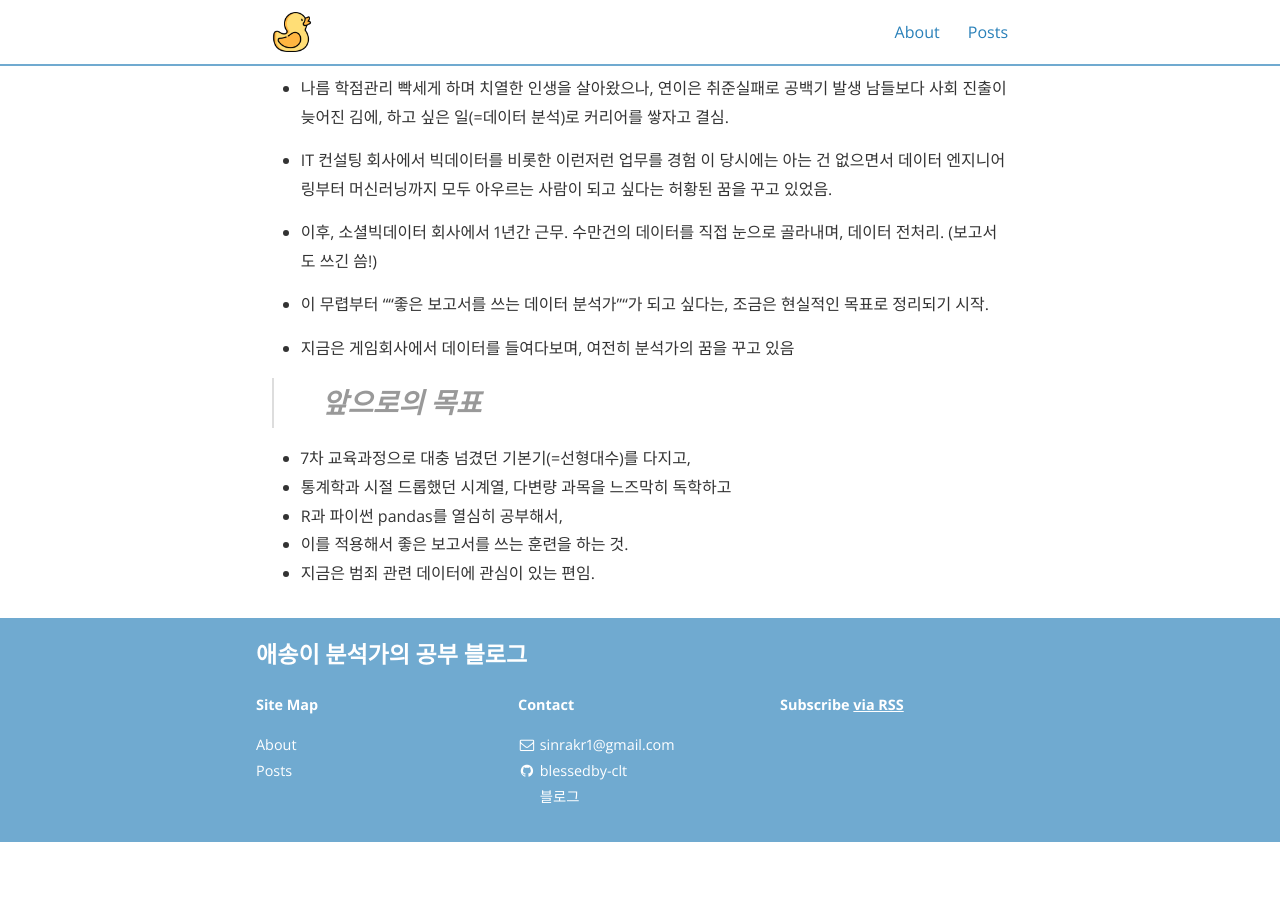
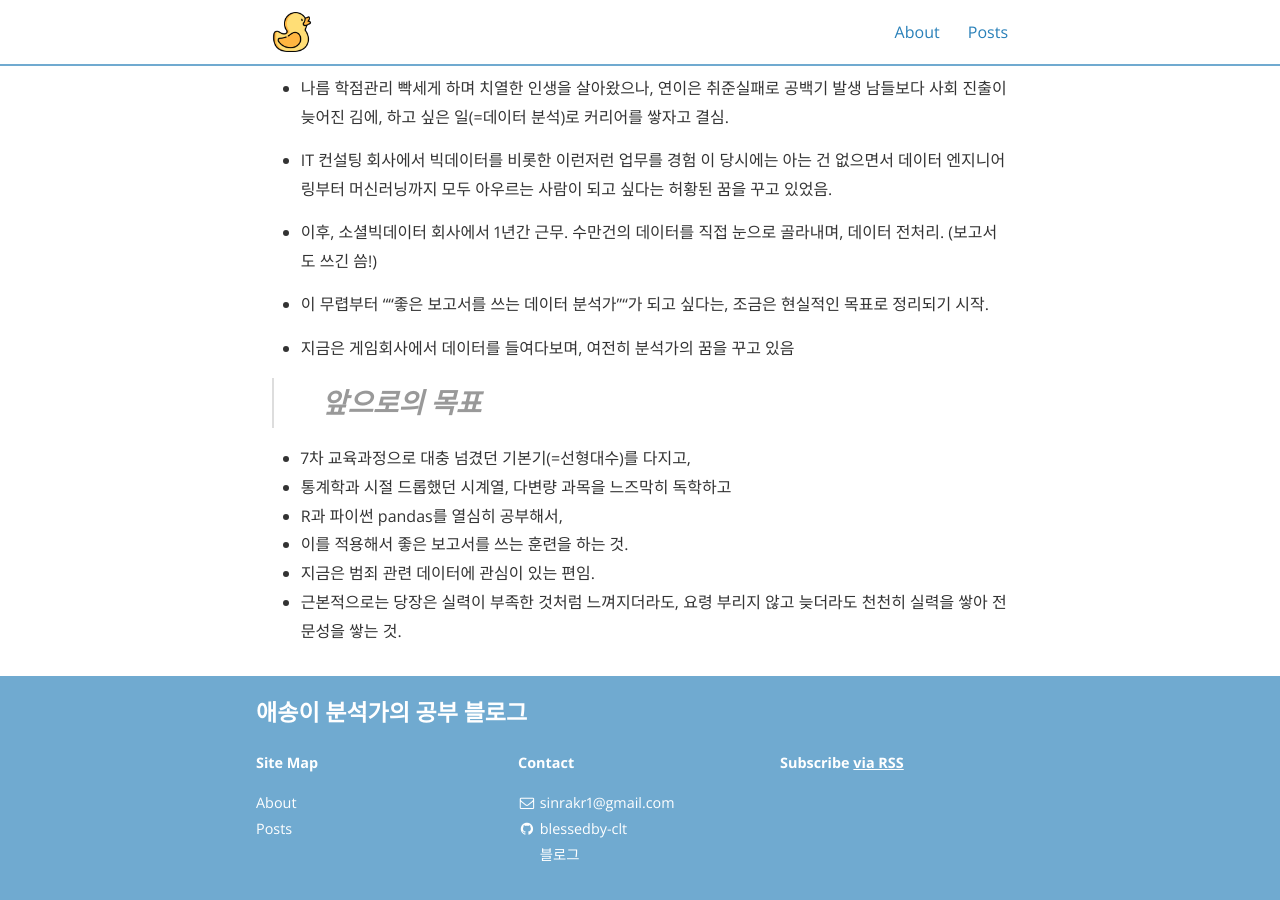
Before and after one commit to blessedby-clt/blessedby-clt.github.io, a Jekyll site: the page built from about.md, in a window 1280 px wide and 900 px high, scrolled down 836 px. Built offline with Jekyll 4.4.1, drawn with Linux system fonts in a browser that asks for light colours; nearby versions of some CDN libraries; before the commit the page ends 1678 px from its top, so only the background shows below that.

Commit message:
Update about.md

```diff
--- a/about.md
+++ b/about.md
@@ -59,3 +59,5 @@ main_nav: true
 * R과 파이썬 pandas를 열심히 공부해서,
 * 이를 적용해서 좋은 보고서를 쓰는 훈련을 하는 것.
 * 지금은 범죄 관련 데이터에 관심이 있는 편임.
+* 근본적으로는 당장은 실력이 부족한 것처럼 느껴지더라도,
+  요령 부리지 않고 늦더라도 천천히 실력을 쌓아 전문성을 쌓는 것.
```
